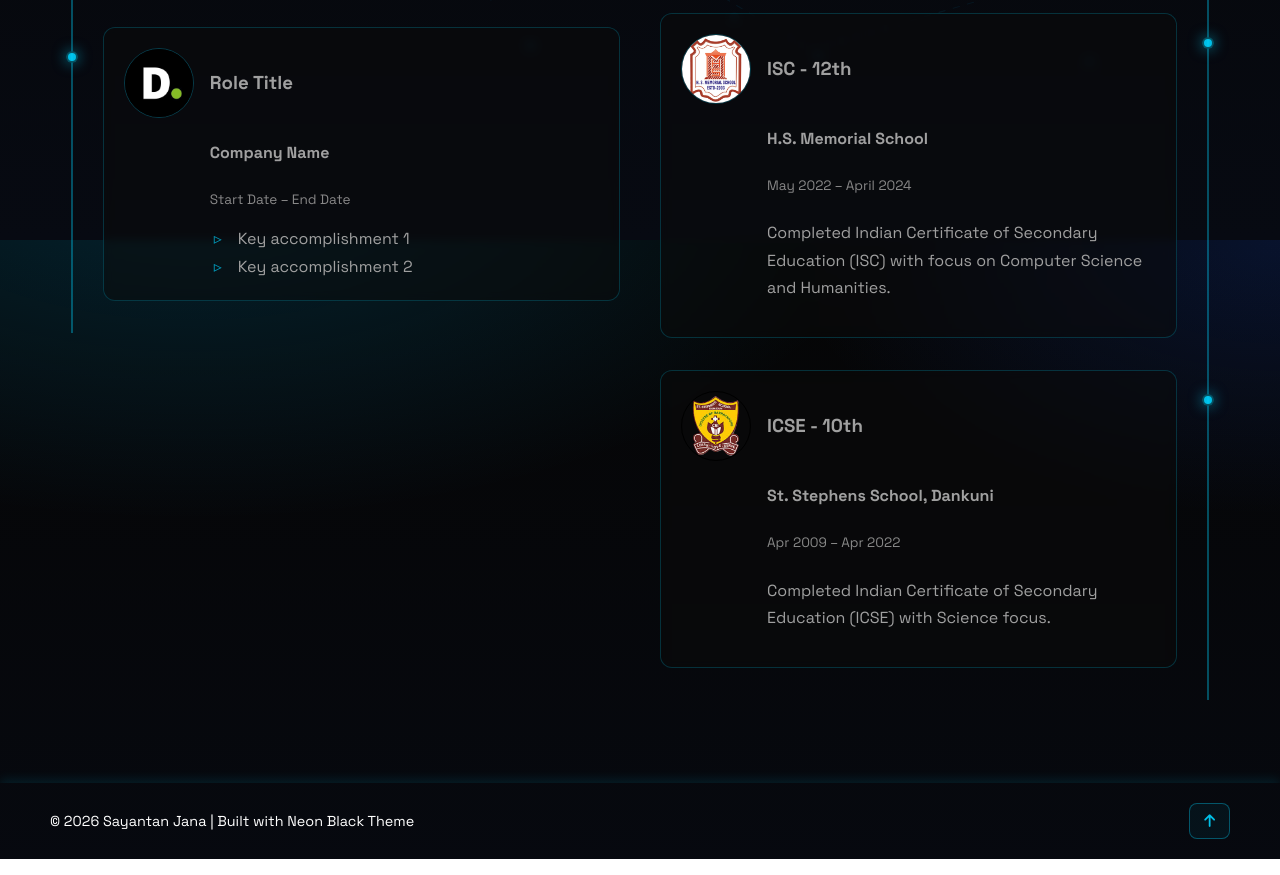
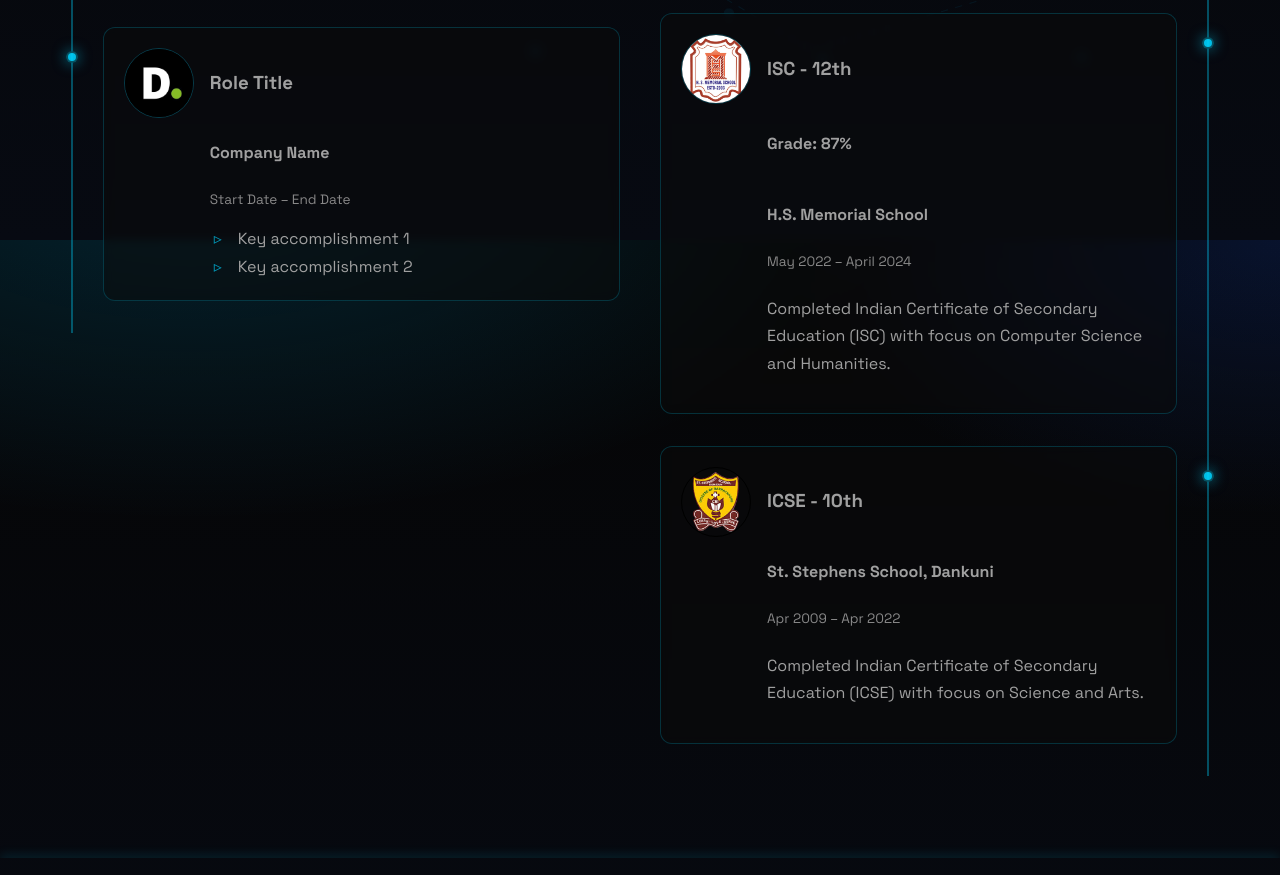
Before and after one commit to sayantanj05/My-Portfolio, a plain HTML site: page HTML/About.html in a window 1280 px wide. Shown: the part 560-1435 px from the top of the page. Drawn offline with Linux system fonts and the light colour scheme.

Commit message:
Edu change

```diff
--- a/HTML/About.html
+++ b/HTML/About.html
@@ -155,6 +155,7 @@
               <img src="../Asset/Education/HS.png" alt="H.S. Memorial School" class="about-logo">
               <div class="about-content">
                 <h3>ISC - 12th</h3>
+                <h4>Grade: 87%</h4>
                 <p><strong>H.S. Memorial School</strong></p>
                 <span class="date-range">May 2022 – April 2024</span>
                 <p>Completed Indian Certificate of Secondary Education (ISC) with focus on Computer Science and Humanities.</p>
@@ -170,7 +171,7 @@
                 <h3>ICSE - 10th</h3>
                 <p><strong>St. Stephens School, Dankuni</strong></p>
                 <span class="date-range">Apr 2009 – Apr 2022</span>
-                <p>Completed Indian Certificate of Secondary Education (ICSE) with Science focus.</p>
+                <p>Completed Indian Certificate of Secondary Education (ICSE) with focus on Science and Arts.</p>
               </div>
             </div>
           </div>
```
